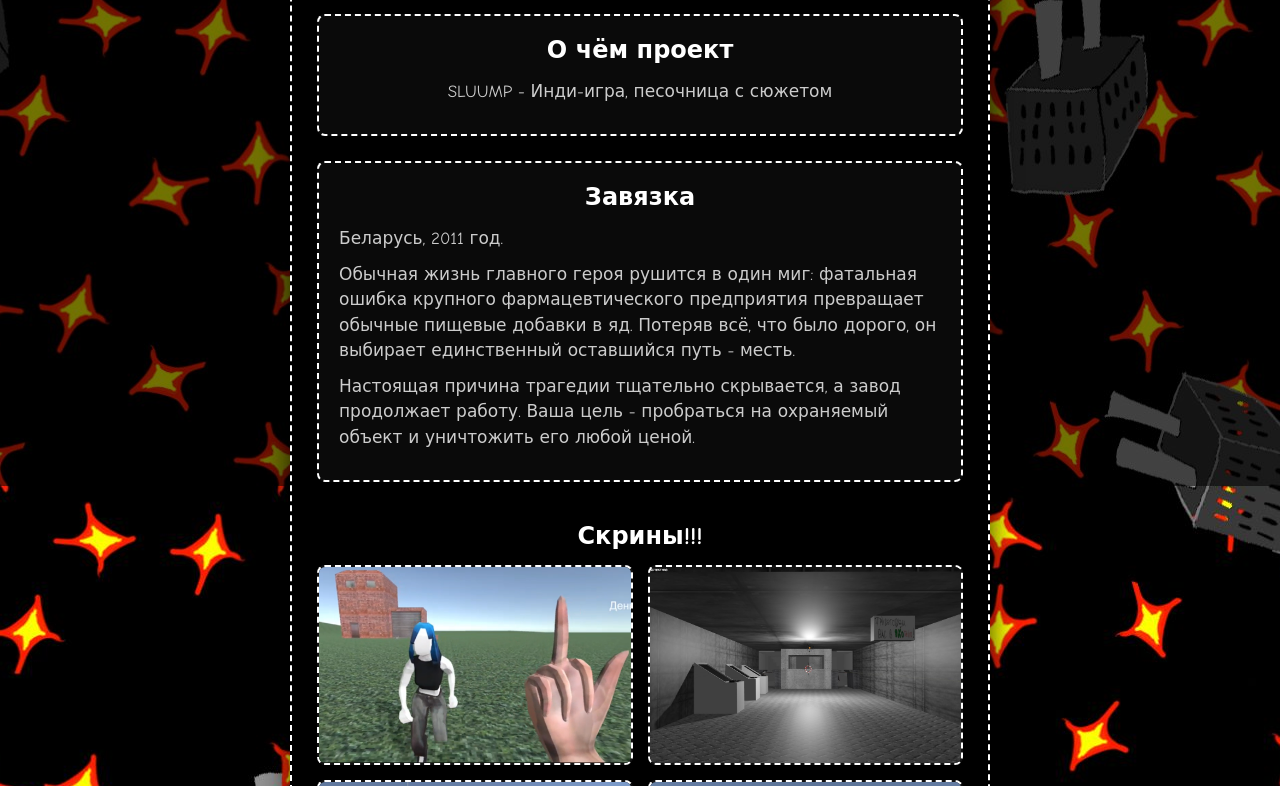
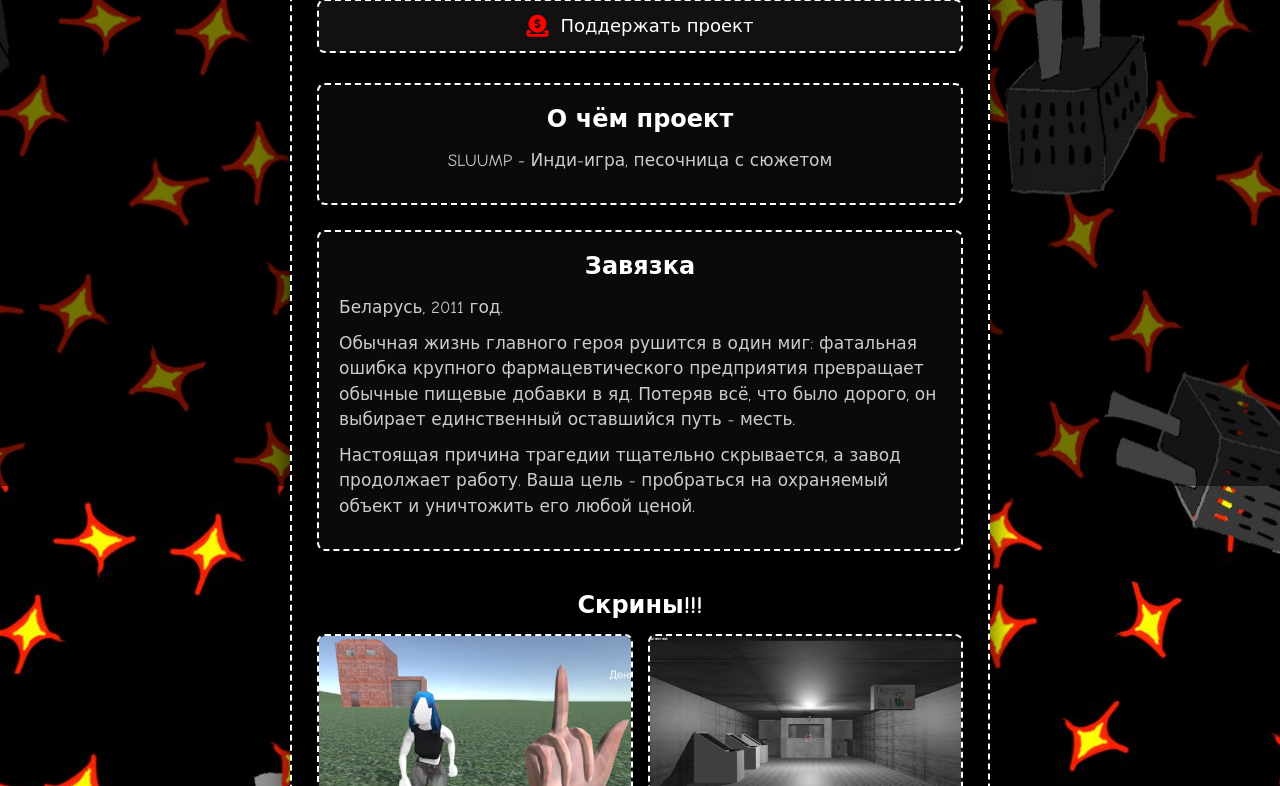
Before and after one commit to shirmikser1403-arch/slump-site, a plain HTML site: page index.html in a window 1280 px wide. Shown: the part 314-1100 px from the top of the page. Drawn offline with Linux system fonts and the light colour scheme.

Commit message:
Update index.html

```diff
--- a/index.html
+++ b/index.html
@@ -117,7 +117,7 @@
             background-color: #222222;
         }
 
-        /* Красный цвет только для иконок TG и YouTube */
+        /* Красный цвет для всех иконок в кнопках */
         .social-button i {
             font-size: 22px;
             color: #ff0000;
@@ -201,6 +201,11 @@
                 <i class="fa-brands fa-youtube"></i>
                 YouTube-канал
             </a>
+
+            <a href="https://www.donationalerts.com/r/vilka_pum_pum" target="_blank" class="social-button">
+                <i class="fa-solid fa-donate"></i>
+                Поддержать проект
+            </a>
         </div>
 
         <!-- О чём проект -->
```
